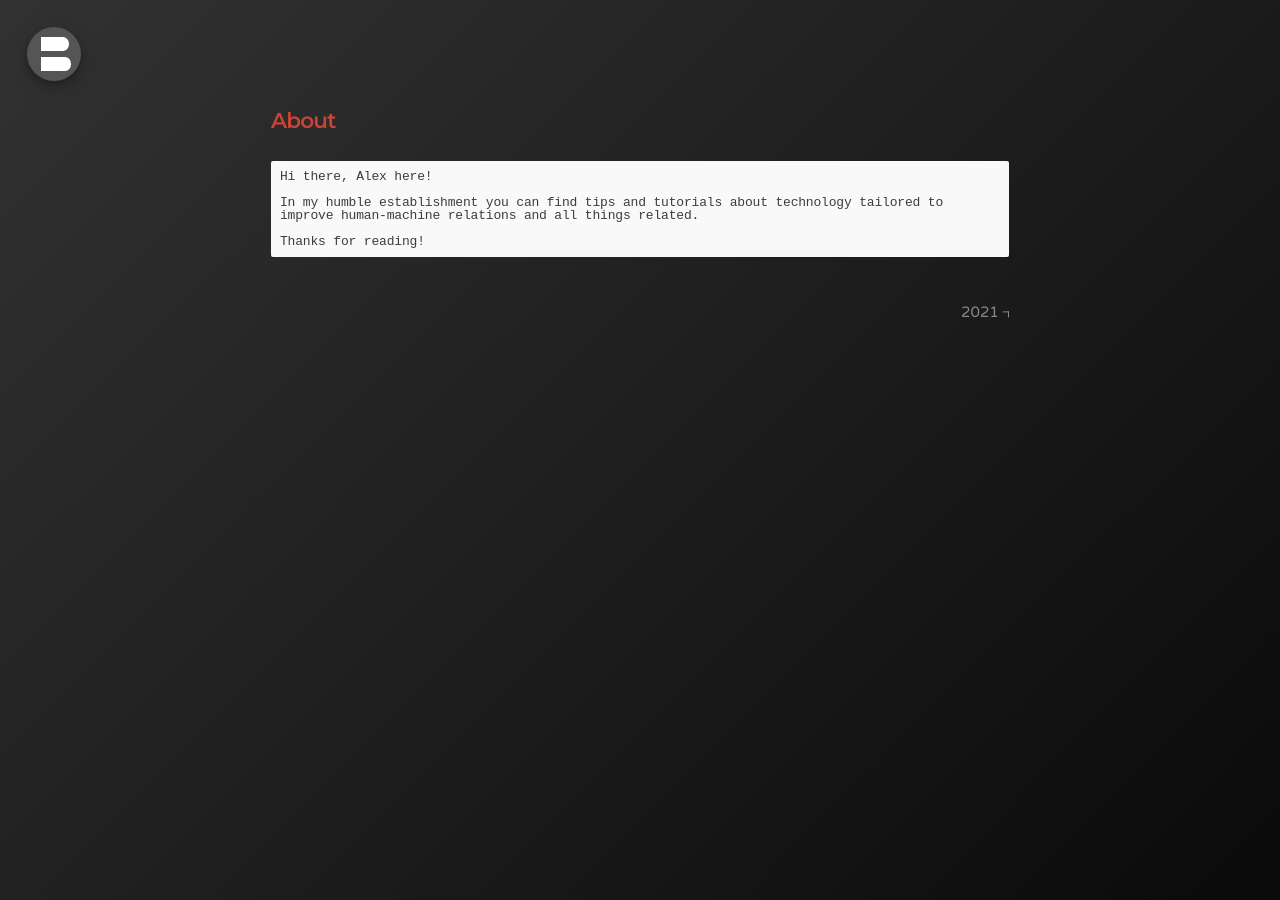
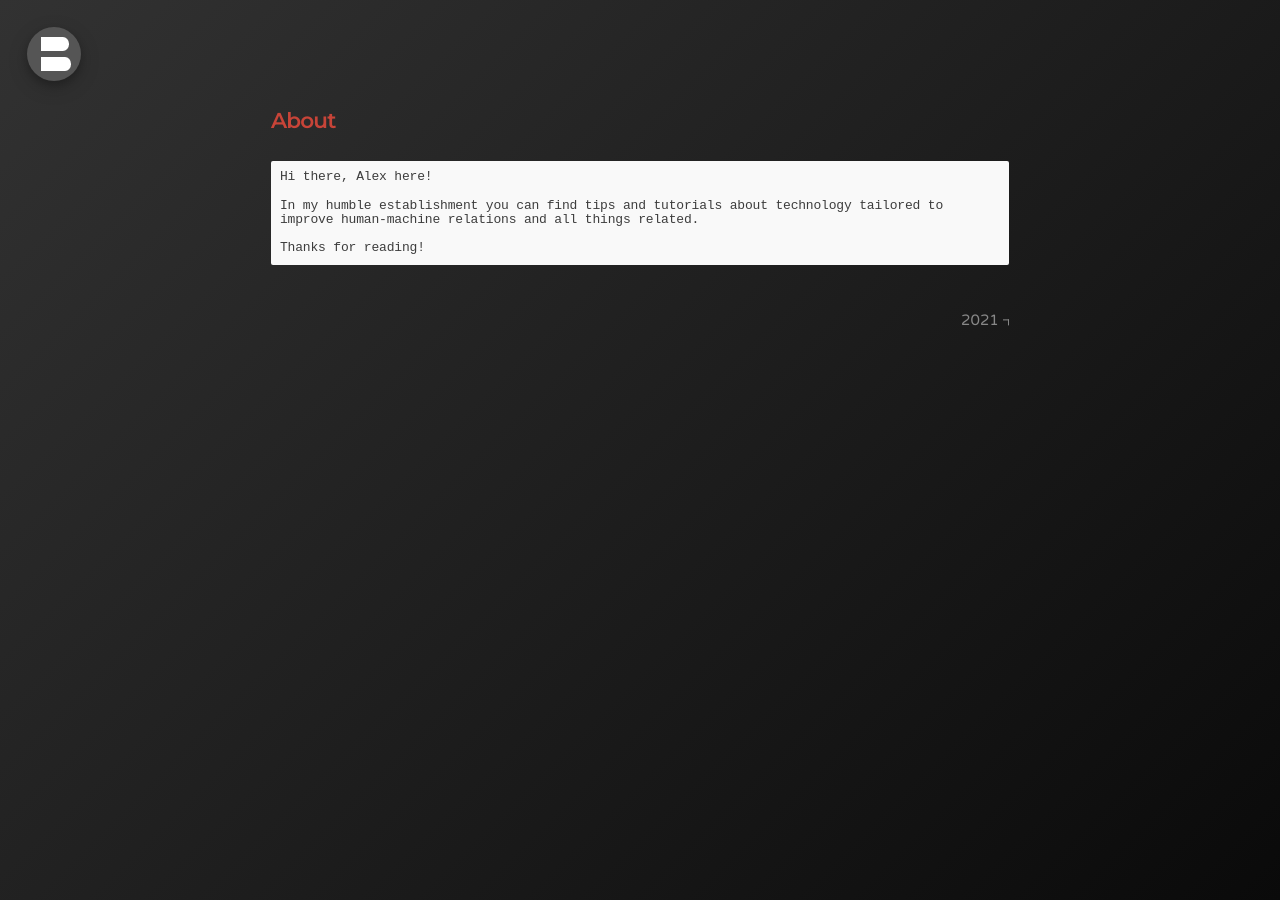
Before and after one commit to bonina/bonina.github.io, a Jekyll site: the page built from about.md, in a window 1280 px wide. Built offline with Jekyll 4.4.1, drawn with Linux system fonts in a browser that asks for light colours.

Commit message:
Update _message.scss

```diff
--- a/_sass/_message.scss
+++ b/_sass/_message.scss
@@ -15,6 +15,6 @@
   //white-space:normal;
   font-size:small;
   font-family: "Courier New", monospace;
-  line-height:1;
+  line-height:1.1;
   border-radius: 0.15em;
 }
```
